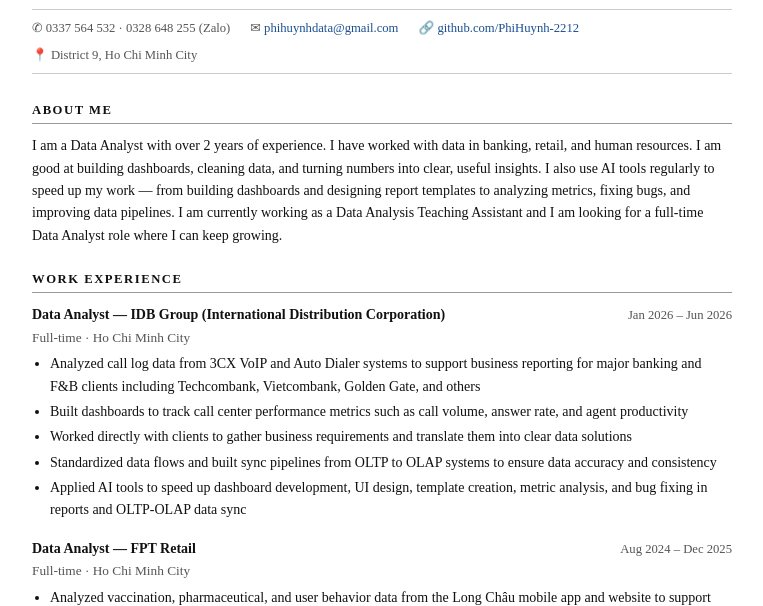
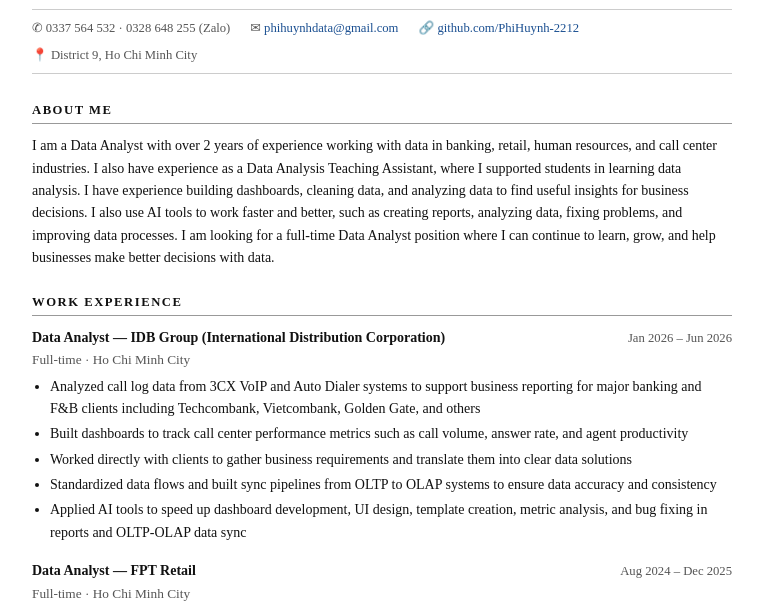
Before and after one commit to PhiHuynh-2212/github.io, a plain HTML site: page index.html in a window 1280 px wide. Shown: the part 123-729 px from the top of the page, without its empty margins (258-1021 px from the left). Drawn offline with Linux system fonts and the light colour scheme.

Commit message:
Update about me section

```diff
--- a/index.html
+++ b/index.html
@@ -143,7 +143,7 @@
 <div class="section">
   <div class="section-title">About Me</div>
   <div class="summary">
-    I am a Data Analyst with over 2 years of experience. I have worked with data in banking, retail, and human resources. I am good at building dashboards, cleaning data, and turning numbers into clear, useful insights. I also use AI tools regularly to speed up my work — from building dashboards and designing report templates to analyzing metrics, fixing bugs, and improving data pipelines. I am currently working as a Data Analysis Teaching Assistant and I am looking for a full-time Data Analyst role where I can keep growing.
+    I am a Data Analyst with over 2 years of experience working with data in banking, retail, human resources, and call center industries. I also have experience as a Data Analysis Teaching Assistant, where I supported students in learning data analysis. I have experience building dashboards, cleaning data, and analyzing data to find useful insights for business decisions. I also use AI tools to work faster and better, such as creating reports, analyzing data, fixing problems, and improving data processes. I am looking for a full-time Data Analyst position where I can continue to learn, grow, and help businesses make better decisions with data.
   </div>
 </div>
 
```
